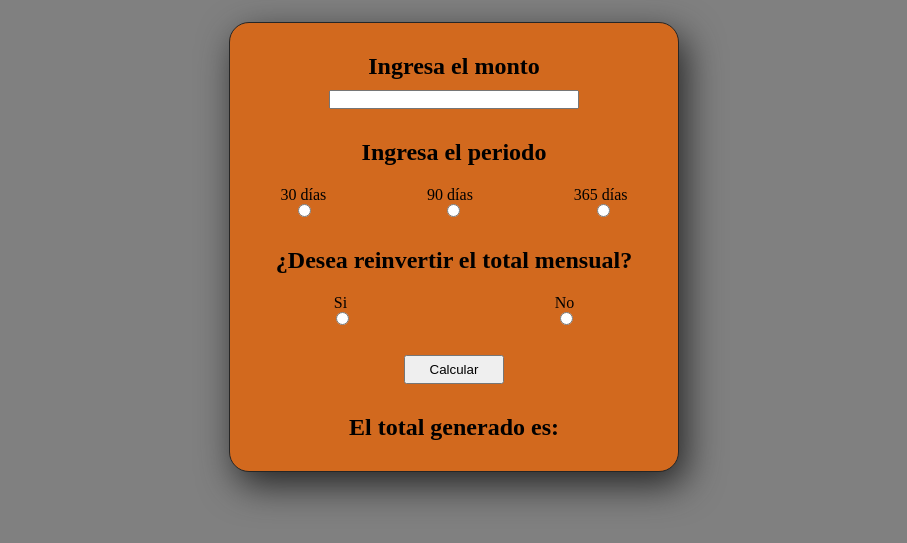
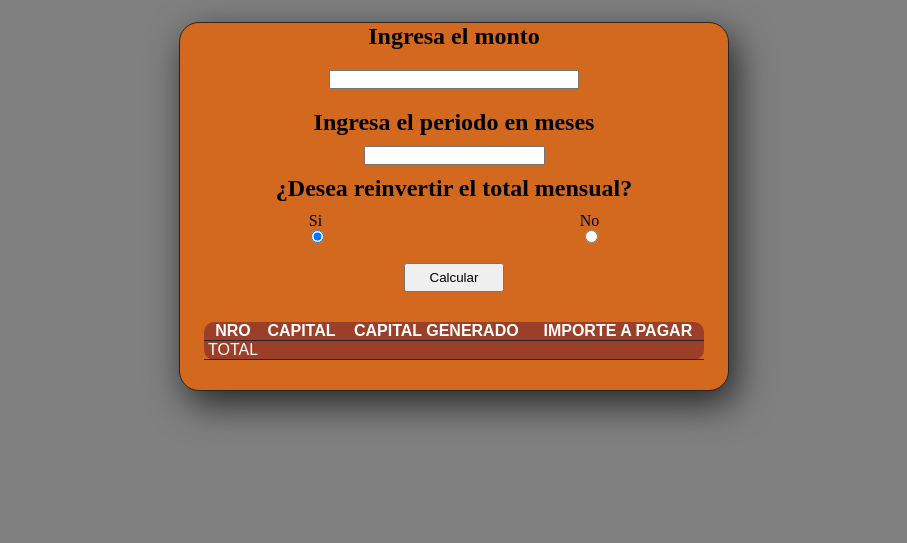
Before and after one commit to Tuchix10/PreEntrega1-D-Paula, a website: page index.html in a window 1280 px wide. Shown: the part 65-608 px from the top of the page, without its empty margins (186-1093 px from the left). Drawn offline with Linux system fonts and the light colour scheme.

Commit message:
Agregando For y corrigiendo Css

```diff
--- a/config.js
+++ b/config.js
@@ -1,44 +1,78 @@
-function calculo () {
-    let monto=Number(document.getElementById("dinero").value)
-    let tm=(75/12)/100
-    if(monto>=1000 && monto<=10000000) {
-        if (document.getElementById("radio1").checked) {
-            d1=monto*tm;
-            r1=d1+monto;
-            document.getElementById("resultado").innerHTML=new Intl.NumberFormat('de-DE', { style: 'currency', currency: 'USD' }).format(r1);
+const minimoPermitido = 1000;
+const maximoPermitido = 10000000;
+const periodoMaximo = 60;
+const periodoMinimo = 1;
+const tasa=75;
+const tasaMensual=(tasa/12)/100;
+
+function reinvertir() {
+    return document.getElementById("reinvertirSi").checked;
+}
+
+function calcularPorPeriodo(monto) {
+    if (reinvertir()) {
+        const d4 = monto * (1 + tasaMensual) ** periodo();
+        return d4.toFixed(2);
+    }
+    const tasaPeriodo = tasaMensual * periodo();
+    return monto * (1 + tasaPeriodo);
+}
+
+function validarMonto(monto) {
+    if (monto < minimoPermitido) {
+        alert(`El minimo permitido para un plazo fijo es ${minimoPermitido}`);
+        return false;
+    }
+    if (monto > maximoPermitido) {
+        alert(`El maximo permitido para un plazo fijo es ${maximoPermitido}`);
+        return false;
+    }
+    return true;
+}
+
+function validarPeriodo(periodo) {
+    if (periodo < periodoMinimo) {
+        alert(`El minimo permitido para un plazo fijo es ${periodoMinimo}`);
+        return false;
+    }
+    if (periodo > periodoMaximo) {
+        alert(`El maximo permitido para un plazo fijo es ${periodoMaximo}`);
+        return false;
+    }
+    return true;
+}
+
+function generarTabla () {
+    document.getElementById("tab").innerHTML="";
+    const monto = Number(document.getElementById("dinero").value);
+    const periodo = Number(document.getElementById("periodo").value);
+    if ((!validarMonto(monto)) || (!validarPeriodo(periodo))) {
+        return;
+    }
+    if (reinvertir()) {
+        for(i=1,k=monto;i<=periodo;i++,k=k+resultado){
+            resultado=k*tasaMensual
+            dato1=resultado.toFixed(2);
+            dato2=resultado+k;
+            dato3=dato2.toFixed(2)
+            document.getElementById("tab").innerHTML=document.getElementById("tab").innerHTML+
+                    `<tr>
+                        <td> ${i}</td>
+                        <td> ${k.toFixed(2)}</td>
+                        <td> ${dato1}</td>
+                        <td> ${dato3}</td>
+                    </tr>`;
         }
-        if (document.getElementById("radio2").checked) {
-            if (document.getElementById("radio5").checked) {
-                tt=tm*3;
-                d2=monto*tt;
-                r2=d2+monto;
-                document.getElementById("resultado").innerHTML=new Intl.NumberFormat('de-DE', { style: 'currency', currency: 'USD' }).format(r2);
-            }
-        }
-        if (document.getElementById("radio3").checked) {
-            if (document.getElementById("radio5").checked) {
-                tna=75/100
-                d3=monto*tna;
-                r3=d3+monto;
-                document.getElementById("resultado").innerHTML=new Intl.NumberFormat('de-DE', { style: 'currency', currency: 'USD' }).format(r3);
-            }
-        }
-        if (document.getElementById("radio2").checked) {
-            if (document.getElementById("radio4").checked) {
-                d4=monto*(1+tm)**3;
-                r4=d4.toFixed(2);
-                document.getElementById("resultado").innerHTML=new Intl.NumberFormat('de-DE', { style: 'currency', currency: 'USD' }).format(r4);
-            }
-        }
-        if (document.getElementById("radio3").checked) {
-            if (document.getElementById("radio4").checked) {
-                d5=monto*(1+tm)**12
-                r5=d5.toFixed(2)
-                document.getElementById("resultado").innerHTML=new Intl.NumberFormat('de-DE', { style: 'currency', currency: 'USD' }).format(r5);
-            }
-        }
+        ganancia=dato3-monto;
+        document.getElementById("t1").innerHTML=monto;
+        document.getElementById("t2").innerHTML=ganancia;
+        document.getElementById("t3").innerHTML=dato3;
     }
     else {
-        alert ("El minimo permitido para un plazo fijo es $1000")
+        ganancia=(monto*(tasaMensual*periodo));
+        totalSinReinvertir=monto+ganancia;
+        document.getElementById("t1").innerHTML=monto;
+        document.getElementById("t2").innerHTML=ganancia;
+        document.getElementById("t3").innerHTML=totalSinReinvertir;
     }
 }
--- a/index.html
+++ b/index.html
@@ -14,43 +14,52 @@
     </header>
         <section>
             <form action="">
-                <div class="cuadrogeneral">
+                <div class="cuadroGeneral">
                     <div>
                         <h2>Ingresa el monto</h2>
                         <div>
-                            <input type="number" class="ingresonumero" id="dinero">
+                            <input type="number" class="ingresoDinero" id="dinero">
                         </div>
                     </div>
+                    <div class="decidirPeriodo">
+                        <h2>Ingresa el periodo en meses</h2>
+                        <input type="number" class="ingresoperiodo" id="periodo">
+                    </div>
+                <div>
+                    <h2>¿Desea reinvertir el total mensual?</h2>
+                    <div class="decidirTexto">
+                        <p>Si</p>
+                        <p>No</p>
+                    </div>
+                    <div class="decidirCheck">
+                        <input type="radio" name="reinvertir" id="reinvertirSi" checked>
+                        <input type="radio" name="reinvertir" id="reinvertirNo">
+                    </div>
+                </div>
+                <div>
+                    <input type="button" value="Calcular" class="botonCalculo" onclick="generarTabla()">
+                </div>
                     <div>
-                        <h2>Ingresa el periodo</h2>
-                        <div class="tiempotexto">
-                            <p>30 días</p>
-                            <p>90 días</p>
-                            <p>365 días</p>
-                        </div>
-                        <div class="tiempocheck">
-                            <input type="radio" name="periodo" id="radio1">
-                            <input type="radio" name="periodo" id="radio2">
-                            <input type="radio" name="periodo" id="radio3">
-                        </div>
-                    </div>
-                    <div>
-                        <h2>¿Desea reinvertir el total mensual?</h2>
-                        <div class="decidirtexto">
-                            <p>Si</p>
-                            <p>No</p>
-                        </div>
-                        <div class="decidircheck">
-                            <input type="radio" name="reinvertir" id="radio4">
-                            <input type="radio" name="reinvertir" id="radio5">
-                        </div>
-                    </div>
-                    <div>
-                        <input type="button" value="Calcular" class="botoncalculo" onclick="calculo()">
-                    </div>
-                    <div>
-                        <h2>El total generado es:</h2>
-                        <h3 id="resultado"></h3>
+                        <table class="tab">
+                            <thead>
+                                <tr>
+                                    <td>NRO</td>
+                                    <td>CAPITAL</td>
+                                    <td>CAPITAL GENERADO</td>
+                                    <td>IMPORTE A PAGAR</td>
+                                </tr>
+                            </thead>
+                            <tbody id="tab">
+                            </tbody>
+                            <tfoot>
+                                <tr>
+                                    <td class="ft">TOTAL</td>
+                                    <td id="t1"></td>
+                                    <td id="t2"></td>
+                                    <td id="t3"></td>
+                                </tr>
+                            </tfoot>
+                        </table>
                     </div>
                 </div>
             </form>
--- a/scss/_index.scss
+++ b/scss/_index.scss
@@ -1,4 +1,4 @@
-.cuadrogeneral {
+.cuadroGeneral {
     background-color: chocolate;
     display: flex;
     flex-direction: column;
@@ -7,33 +7,53 @@
     border-radius: 20px;
     border: 1px solid #262626;
     text-align: center;
-    width: 450px;
-    height: 450px;
+    width: 550px;
+    height: 100%;
     margin: auto;
 }
-.tiempotexto {
-    margin-top: 20px;
+.ingresoDinero {
+    margin: 20px auto 20px auto;
+    width: 250px;
+}
+.decidirPeriodo {
+    h2 {
+        margin: 0px auto 10px auto;
+    }
+    input {
+        margin: 0px auto 10px auto;
+    }
+}
+.decidirTexto {
+    margin-top: 10px;
     display: flex;
     justify-content: space-around;
 }
-.tiempocheck {
+.decidirCheck {
     display: flex;
     justify-content: space-around;
+    margin-bottom: 20px;
 }
-.decidirtexto {
-    margin-top: 20px;
-    display: flex;
-    justify-content: space-around;
-}
-.decidircheck {
-    display: flex;
-    justify-content: space-around;
-}
-.ingresonumero {
-    margin-top: 10px;
-    width: 250px;
-}
-.botoncalculo {
+.botonCalculo {
     padding: 5px;
     width: 100px;
 }
+.tab{
+    border-collapse: collapse;
+    text-align: center;
+    font-family: 'arial';
+    background-color: rgba(133, 45, 45, 0.693);
+    width: 500px;
+    border-radius: 10px;
+    margin: 30px auto 30px auto;
+}
+thead{
+    font-weight: bold;
+}
+tr{
+    border-bottom: 1px solid #262626;
+}
+td{
+    border-bottom: 1px solid #262626;
+    border-radius: 10px;
+    color: white;
+}
```
Also changed, not shown: css/styles.css, 1 other file.
